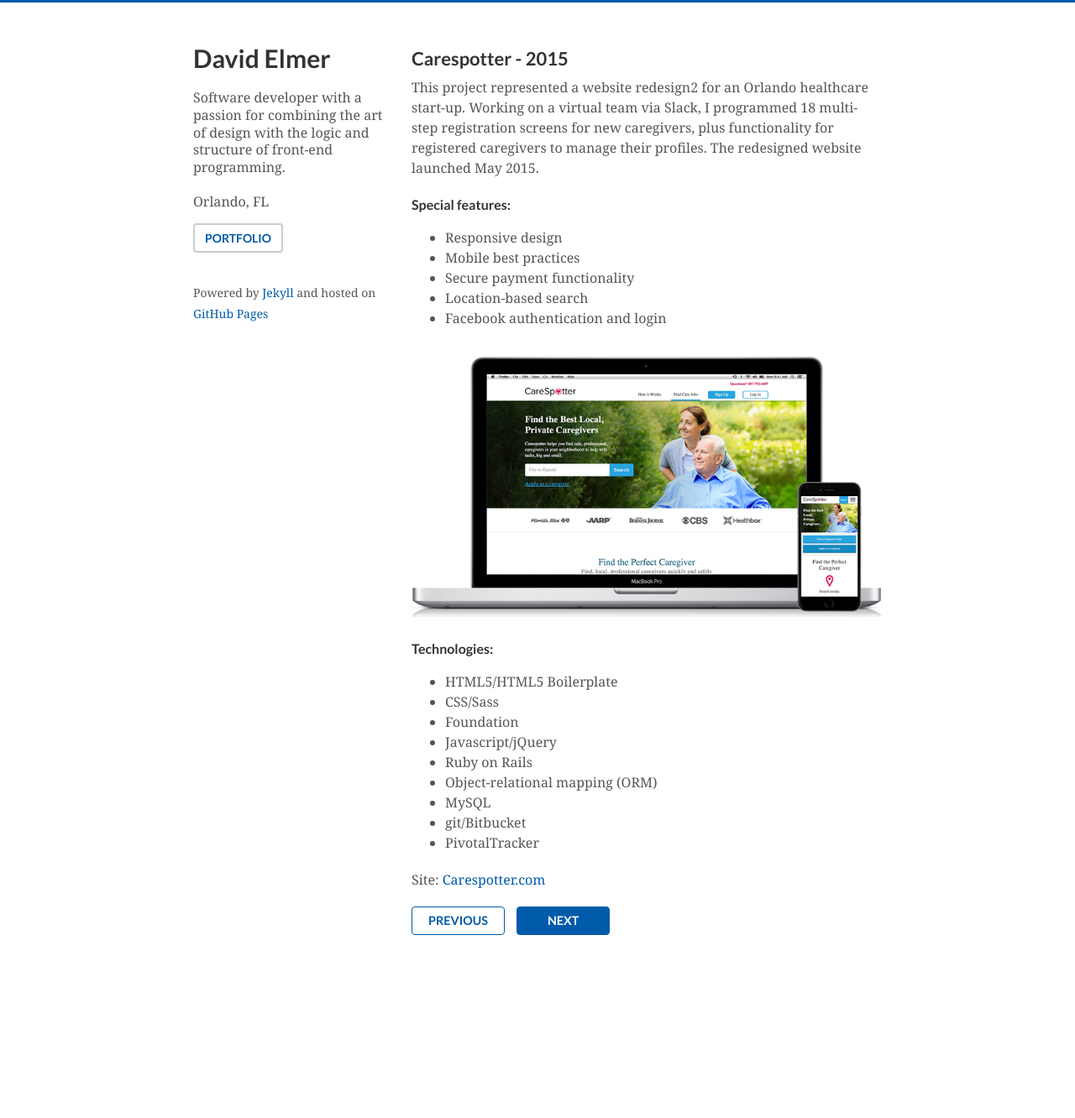
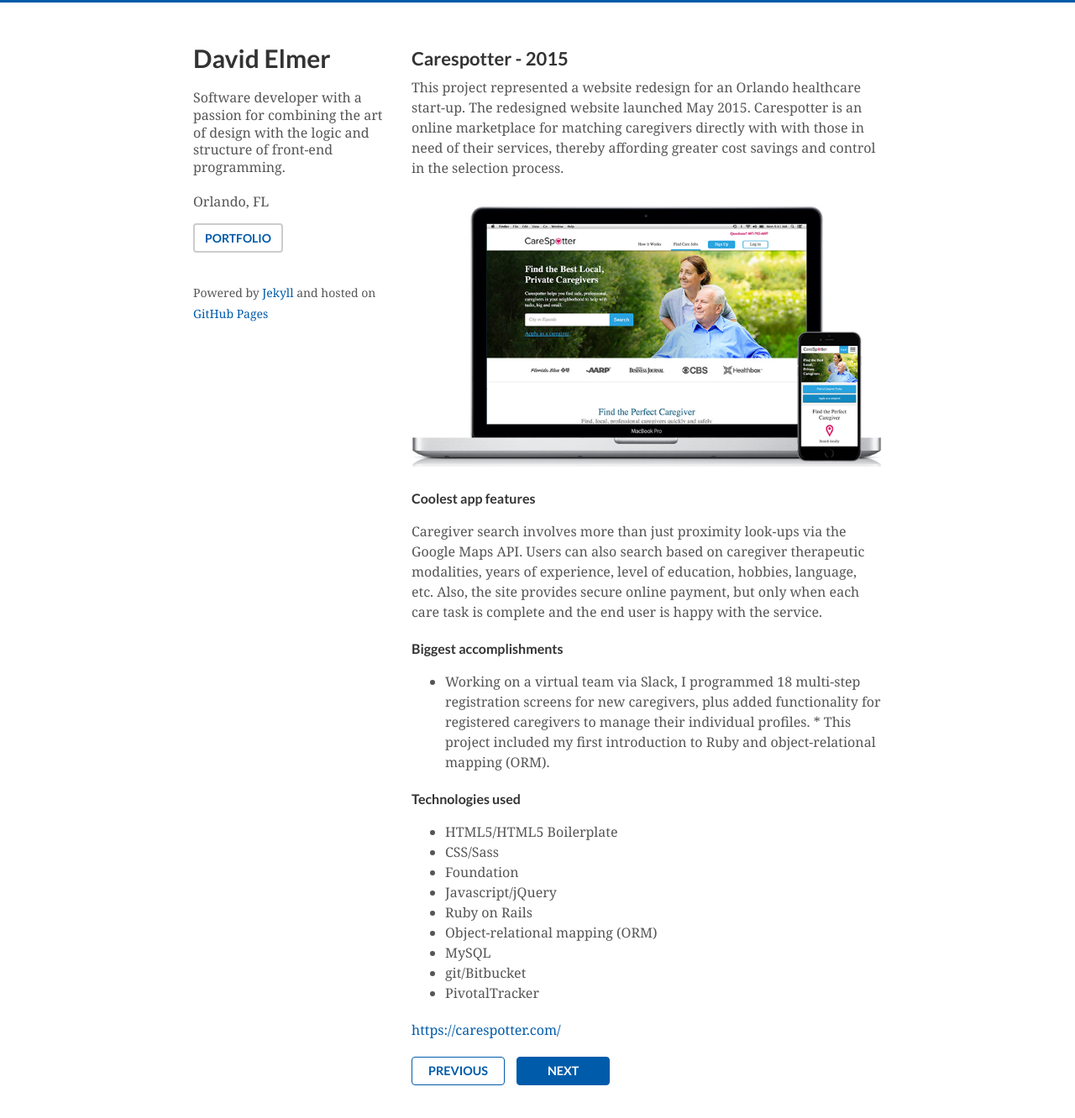
Before and after one commit to phillycc/phillycc.github.io, a Jekyll site: the page built from _posts/2015-01-30-carespotter.md, in a window 1280 px wide and 1343 px high. Shown: the top 1332 px of the window at 84% size. Built offline with Jekyll 4.4.1, drawn with Linux system fonts in a browser that asks for light colours.

Commit message:
Updated written copy and links

```diff
--- a/_posts/2015-01-30-carespotter.md
+++ b/_posts/2015-01-30-carespotter.md
@@ -2,25 +2,27 @@
 layout: post
 title: Carespotter - 2015
 category: project
-subtitle: Online marketplace that connects families and professional caregivers
+subtitle: Online marketplace that connects families and professional caregivers ...
 img_small: "carespotter_tn.jpg"
 img_large: "carespotter_fw.jpg"
 date: 2015-01-30 00:00:00
 tags: []
+siteURL: "https://carespotter.com/"
+previous_url: /bioplus-patient-dashboard/
+next_url: /responymous/
 permalink: /carespotter/
 ---
-This project represented a website redesign2 for an Orlando healthcare start-up.  Working on a virtual team via Slack, I programmed 18 multi-step registration screens for new caregivers, plus functionality for registered caregivers to manage their profiles. The redesigned website launched May 2015.
-
-### Special features:
-* Responsive design
-* Mobile best practices
-* Secure payment functionality
-* Location-based search
-* Facebook authentication and login
+This project represented a website redesign for an Orlando healthcare start-up.  The redesigned website launched May 2015. Carespotter is an online marketplace for matching caregivers directly with with those in need of their services, thereby affording greater cost savings and control in the selection process.
 
 ![Carespotter]({{ "/images/" | append: page.img_large | prepend: site.baseurl | prepend: site.url  }})
 
-### Technologies:
+### Coolest app features
+Caregiver search involves more than just proximity look-ups via the Google Maps API. Users can also search based on caregiver therapeutic modalities, years of experience, level of education, hobbies, language, etc. Also, the site provides secure online payment, but only when each care task is complete and the end user is happy with the service.
+
+### Biggest accomplishments
+* Working on a virtual team via Slack, I programmed 18 multi-step registration screens for new caregivers, plus added functionality for registered caregivers to manage their individual profiles. * This project included my first introduction to Ruby and object-relational mapping (ORM).
+
+### Technologies used
 * HTML5/HTML5 Boilerplate
 * CSS/Sass
 * Foundation
```
Also changed, not shown: other parts of _posts/2015-01-30-carespotter.md (+0 -2 lines), _posts/2017-05-19-sales-dashboard.md (+2 -2 lines).
